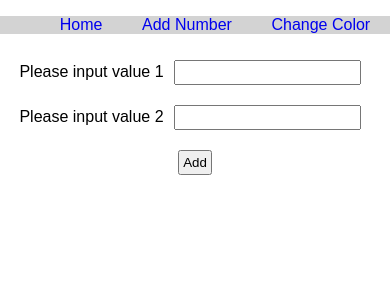
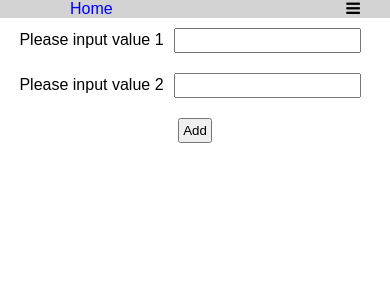
Before and after one commit to fish444556/programming, a React (Create React App) app in the folder programming/: page / in a window 390 px wide. Shown: the top 300 px of the page. Built offline with nearby package versions, Linux system fonts and the light colour scheme.

Commit message:
response header

```diff
--- a/programming/public/index.html
+++ b/programming/public/index.html
@@ -10,6 +10,7 @@
     -->
     <link rel="manifest" href="%PUBLIC_URL%/manifest.json">
     <link rel="shortcut icon" href="%PUBLIC_URL%/favicon.ico">
+    <link rel="stylesheet" href="https://cdnjs.cloudflare.com/ajax/libs/font-awesome/4.7.0/css/font-awesome.min.css">
     <!--
       Notice the use of %PUBLIC_URL% in the tags above.
       It will be replaced with the URL of the `public` folder during the build.
--- a/programming/src/App.css
+++ b/programming/src/App.css
@@ -2,36 +2,13 @@
   text-align: center;
 }
 
-/* .App-logo {
-  animation: App-logo-spin infinite 20s linear;
-  height: 80px;
-}
-
-.App-header {
-  background-color: #222;
-  height: 150px;
-  padding: 20px;
-  color: white;
-}
-
-.App-title {
-  font-size: 1.5em;
-}
-
-.App-intro {
-  font-size: large;
-}
-
-@keyframes App-logo-spin {
-  from { transform: rotate(0deg); }
-  to { transform: rotate(360deg); }
-} */
-
 ul {
-  display: flex;
-  justify-content: space-around;
+  /* display: flex; */
+  /* float: left; */
+  /* justify-content: space-around; */
+  margin: 0;
   list-style: none;
-  background: lightgray;
+  /* background: lightgray; */
 }
 
 a {
@@ -46,3 +23,42 @@ input {
   padding: 3px;
   margin: 10px;
 }
+
+.topnav {
+  overflow: hidden;
+  background: lightgray;
+}
+
+.topnav li {
+  display: block;
+  float: left;
+  margin: 0 30px;
+}
+
+.topnav .icon {
+  display: none;
+}
+
+@media screen and (max-width: 600px) {
+  .topnav li:not(:first-child) {
+    display: none;
+  }
+  .topnav li.icon {
+    float: right;
+    display: block;
+  }
+}
+
+@media screen and (max-width: 600px) {
+  .topnav .responsive {position: relative;}
+  .topnav.responsive .icon {
+    position: absolute;
+    right: 0;
+    top: 0;
+  }
+  .topnav.responsive li {
+    float: none;
+    display: block;
+    text-align: left;
+  }
+}
--- a/programming/src/App.js
+++ b/programming/src/App.js
@@ -6,17 +6,37 @@ import PageOne from './components/PageOne';
 import PageTwo from './components/PageTwo';
 
 
-const Header = () => (
-  <div>
-    <nav>
+class Header extends Component {
+  constructor(props) {
+    super(props);
+    this.handleToggle = this.handleToggle.bind(this);
+
+    this.state = {
+      panelDisplay: false
+    };
+  }
+
+  handleToggle() {
+    this.setState({
+      panelDisplay: !this.state.panelDisplay
+    })
+  }
+
+  render() {
+    const iconClassName = `topnav ${this.state.panelDisplay ? 'responsive' : ''}`;
+
+    return (
+      <nav className={iconClassName}>
         <ul>
           <li><Link to='/'>Home</Link></li>
           <li><Link to='/one'>Add Number</Link></li>
           <li><Link to='/two'>Change Color</Link></li>
+          <li className="icon" onClick={this.handleToggle}><i className="fa fa-bars"/></li>
         </ul>
       </nav>
-  </div>
     );
+  }
+}
 
 class App extends Component {
   constructor(props) {
```
Lines whose indentation alone changed are shown as unchanged.
